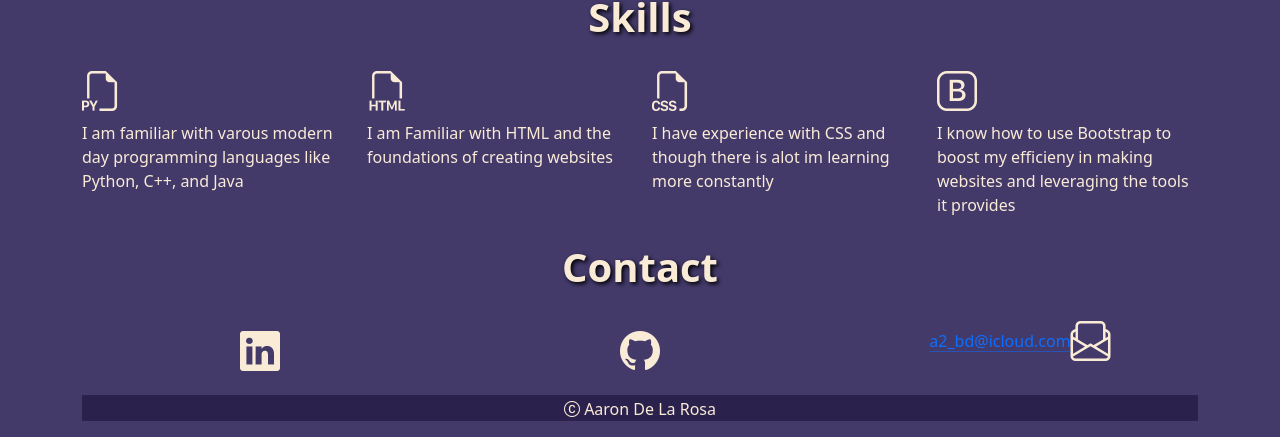
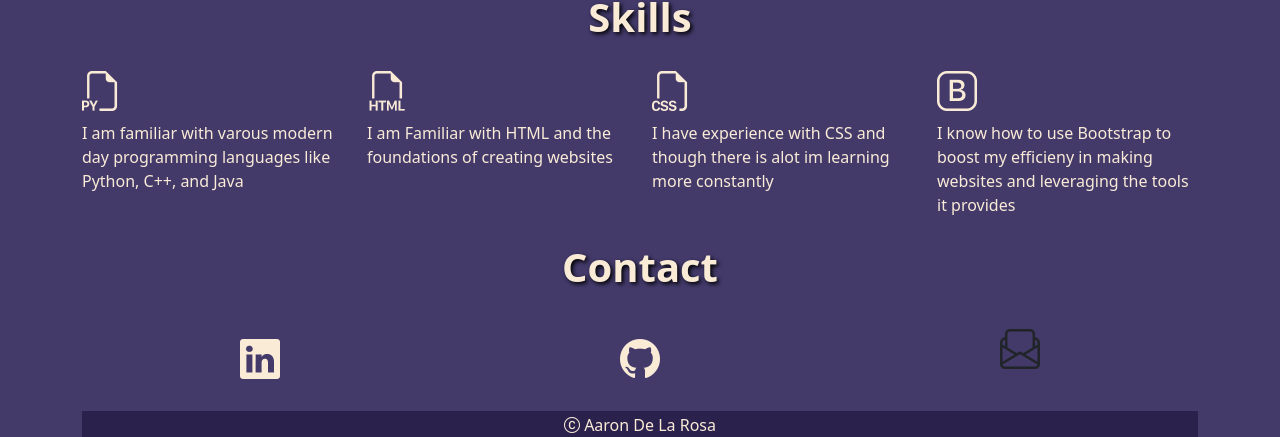
Before and after one commit to delara4/aaron-portfolio, a website: page index.html in a window 1280 px wide. Shown: the part 1269-1706 px from the top of the page. Drawn offline with nearby package versions, Linux system fonts and the light colour scheme.

Commit message:
2/3 work, just checking email icon

```diff
--- a/index.html
+++ b/index.html
@@ -150,12 +150,10 @@
               <i class="bi bi-github fs-1 hover-text-primary"></i
             ></a>
           </div>
-          <div
-            class="col-md-4 d-flex justify-content-center align-items-center mb-4"
-          >
-              <a href="mailto:a2_bd@icloud.com" class="icon-link">a2_bd@icloud.com</a>
-              <i class="bi bi-envelope-paper fs-1 hover-text-primary"></i>
-            </a>
+            <div class="col-md-4 d-flex justify-content-center align-items-center mb-4">
+             <a href="mailto:a2_bd@icloud.com" class="text-decoration-none d-inline-block p-2" aria-label="Send Email">
+                <i class="bi bi-envelope-paper fs-1 text-body hover-text-primary"></i>
+             </a>
           </div>
         </div>
       </section>
```
